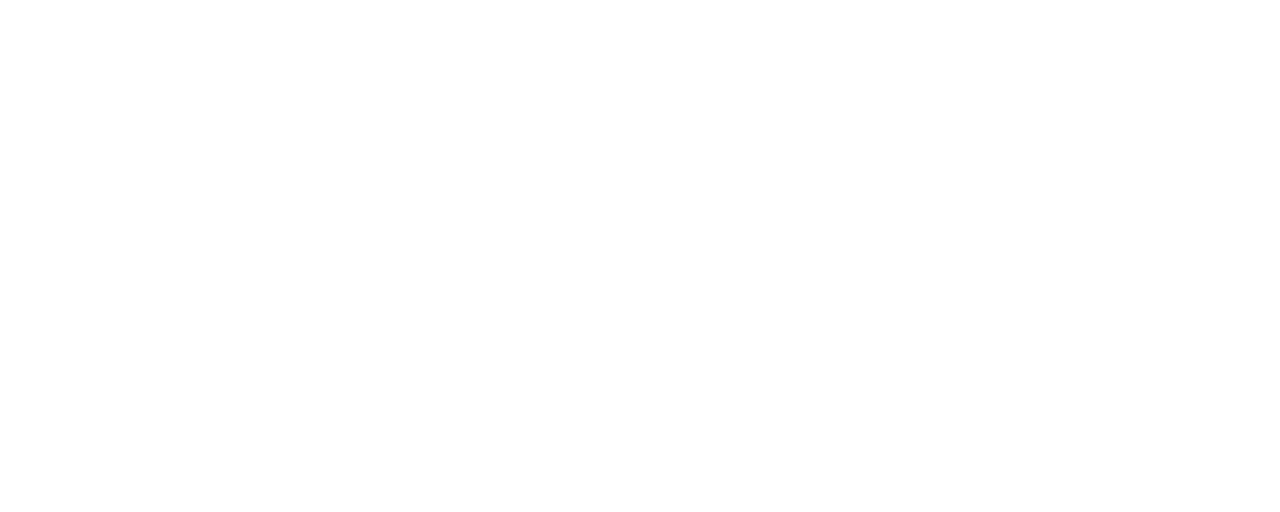
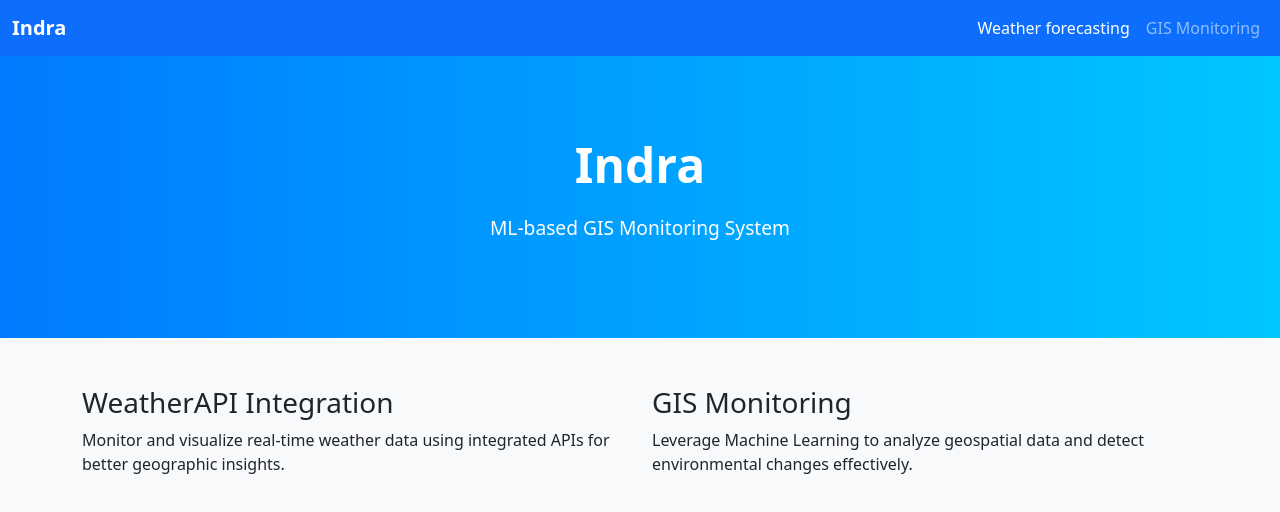
Before and after one commit to rishishahu777/The_Buggers_Coderush_1.0, a plain HTML site: page home/index.html in a window 1280 px wide. Drawn offline with nearby package versions, Linux system fonts and the light colour scheme.

Commit message:
Update index.html

```diff
--- a/home/index.html
+++ b/home/index.html
@@ -1,11 +1,88 @@
 <!DOCTYPE html>
 <html lang="en">
 <head>
-    <meta charset="UTF-8">
-    <meta name="viewport" content="width=device-width, initial-scale=1.0">
-    <title>Document</title>
+  <meta charset="UTF-8">
+  <meta name="viewport" content="width=device-width, initial-scale=1">
+  <title>Indra - ML-based GIS Monitoring</title>
+
+  <!-- Bootstrap CSS CDN -->
+  <link href="https://cdn.jsdelivr.net/npm/bootstrap@5.3.3/dist/css/bootstrap.min.css" rel="stylesheet">
+
+  <style>
+    body {
+      background-color: #f8f9fa;
+    }
+
+    .hero-section {
+      padding: 80px 0;
+      text-align: center;
+      background: linear-gradient(to right, #007bff, #00c6ff);
+      color: white;
+    }
+
+    .hero-section h1 {
+      font-size: 3rem;
+      font-weight: 700;
+    }
+
+    .hero-section p {
+      font-size: 1.2rem;
+      margin-top: 20px;
+    }
+
+    .navbar-brand {
+      font-weight: bold;
+    }
+  </style>
 </head>
 <body>
-    <!-- Your content goes here -->
+
+  <!-- Navigation Bar -->
+  <nav class="navbar navbar-expand-lg navbar-dark bg-primary">
+    <div class="container-fluid">
+      <a class="navbar-brand" href="#">Indra</a>
+      <button class="navbar-toggler" type="button" data-bs-toggle="collapse"
+              data-bs-target="#navbarNav" aria-controls="navbarNav"
+              aria-expanded="false" aria-label="Toggle navigation">
+        <span class="navbar-toggler-icon"></span>
+      </button>
+
+      <div class="collapse navbar-collapse" id="navbarNav">
+        <ul class="navbar-nav ms-auto">
+          <li class="nav-item">
+            <a class="nav-link active" href="http://127.0.0.1:3000">Weather forecasting</a>
+          </li>
+          <li class="nav-item">
+            <a class="nav-link" href="http://localhost:8000">GIS Monitoring</a>
+          </li>
+        </ul>
+      </div>
+    </div>
+  </nav>
+
+  <!-- Hero Section -->
+  <section class="hero-section">
+    <div class="container">
+      <h1>Indra</h1>
+      <p>ML-based GIS Monitoring System</p>
+    </div>
+  </section>
+
+  <!-- Optional: Main Content Placeholder -->
+  <div class="container mt-5">
+    <div class="row">
+      <div class="col-md-6">
+        <h3>WeatherAPI Integration</h3>
+        <p>Monitor and visualize real-time weather data using integrated APIs for better geographic insights.</p>
+      </div>
+      <div class="col-md-6">
+        <h3>GIS Monitoring</h3>
+        <p>Leverage Machine Learning to analyze geospatial data and detect environmental changes effectively.</p>
+      </div>
+    </div>
+  </div>
+
+  <!-- Bootstrap JS CDN -->
+  <script src="https://cdn.jsdelivr.net/npm/bootstrap@5.3.3/dist/js/bootstrap.bundle.min.js"></script>
 </body>
 </html>
```
